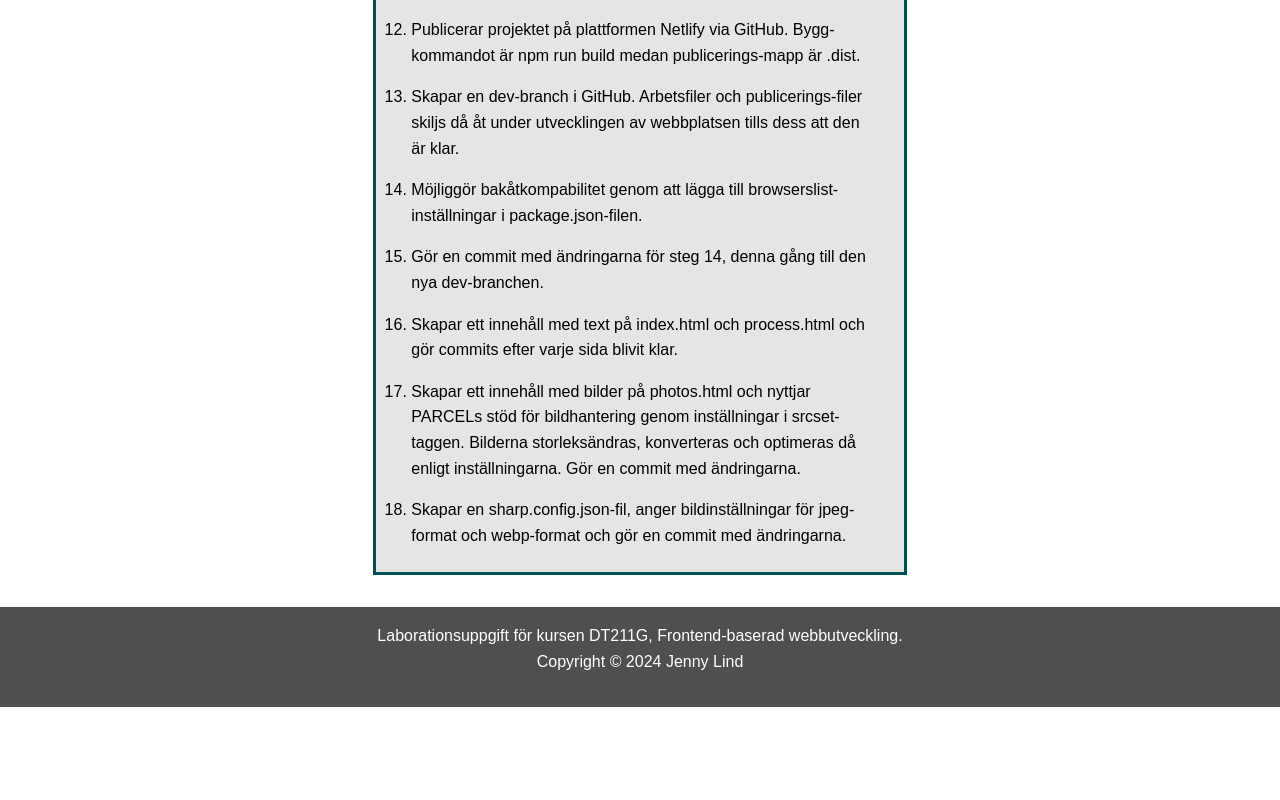
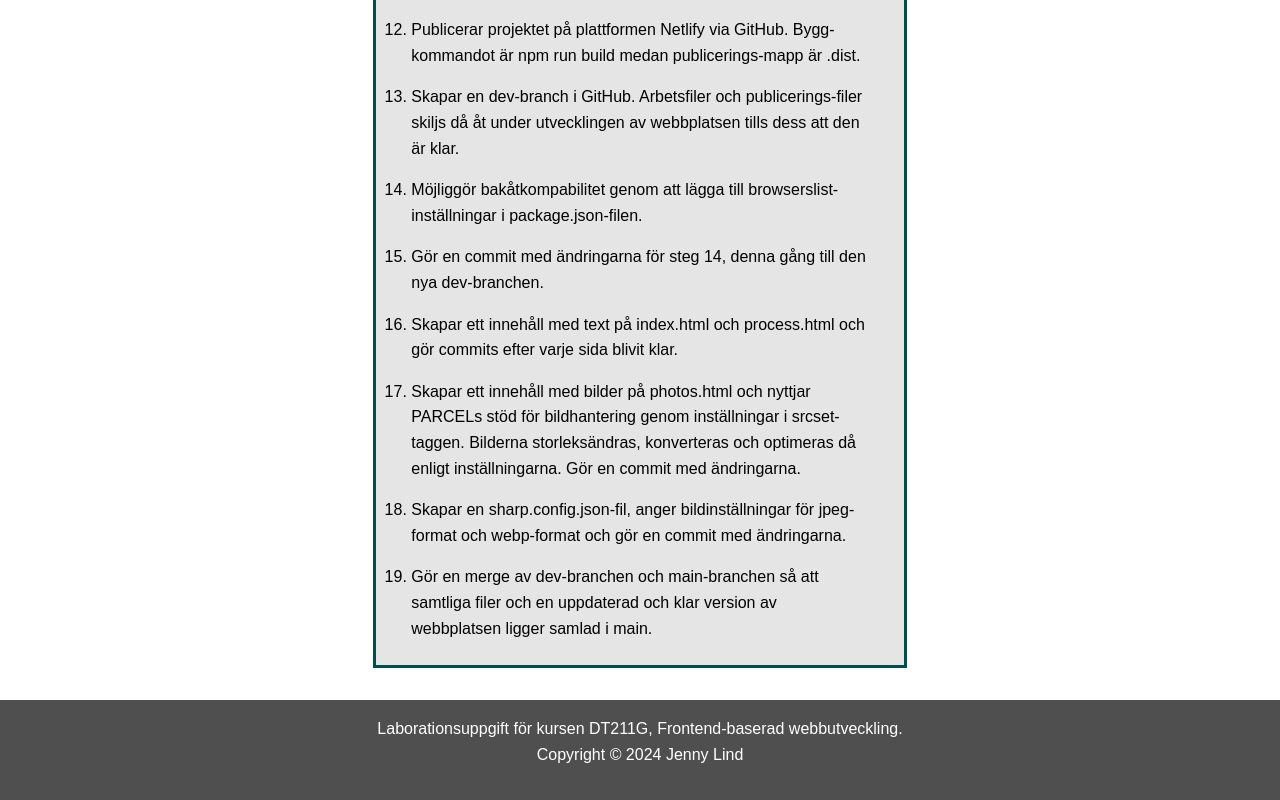
Before and after one commit to Luxusseife/front-end-1-auto-and-publ, a website built with Parcel: page src/process.html in a window 1280 px wide. Shown: the part 1197-1997 px from the top of the page. Before the commit the page ends 1904 px from the top, so only its background shows below. Built offline with nearby package versions, Linux system fonts and the light colour scheme.

Commit message:
Uppdaterade listan i process.html-filen

```diff
--- a/src/process.html
+++ b/src/process.html
@@ -67,6 +67,7 @@
                     <li>Skapar ett innehåll med text på index.html och process.html och gör commits efter varje sida blivit klar.</li>
                     <li>Skapar ett innehåll med bilder på photos.html och nyttjar PARCELs stöd för bildhantering genom inställningar i srcset-taggen. Bilderna storleksändras, konverteras och optimeras då enligt inställningarna. Gör en commit med ändringarna.</li>
                     <li>Skapar en sharp.config.json-fil, anger bildinställningar för jpeg-format och webp-format och gör en commit med ändringarna.</li>
+                    <li>Gör en merge av dev-branchen och main-branchen så att samtliga filer och en uppdaterad och klar version av webbplatsen ligger samlad i main.</li>
                 </ol>
             </article>
         </div>
```
